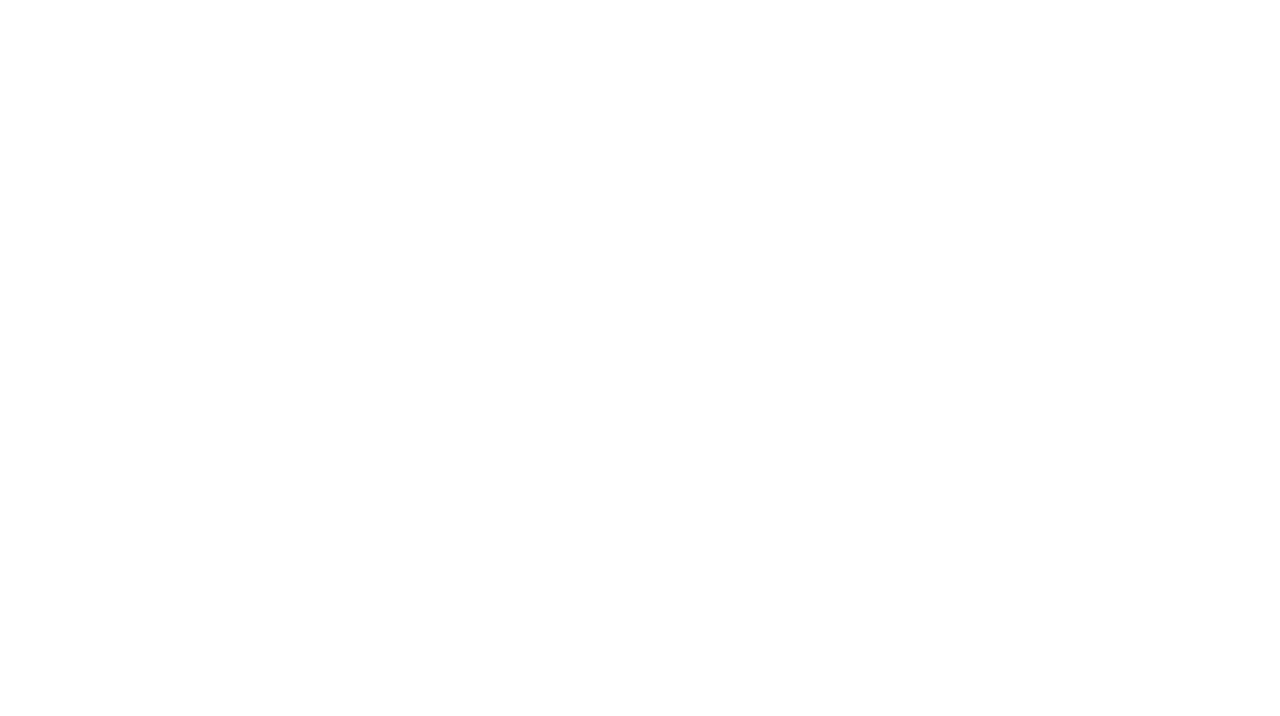
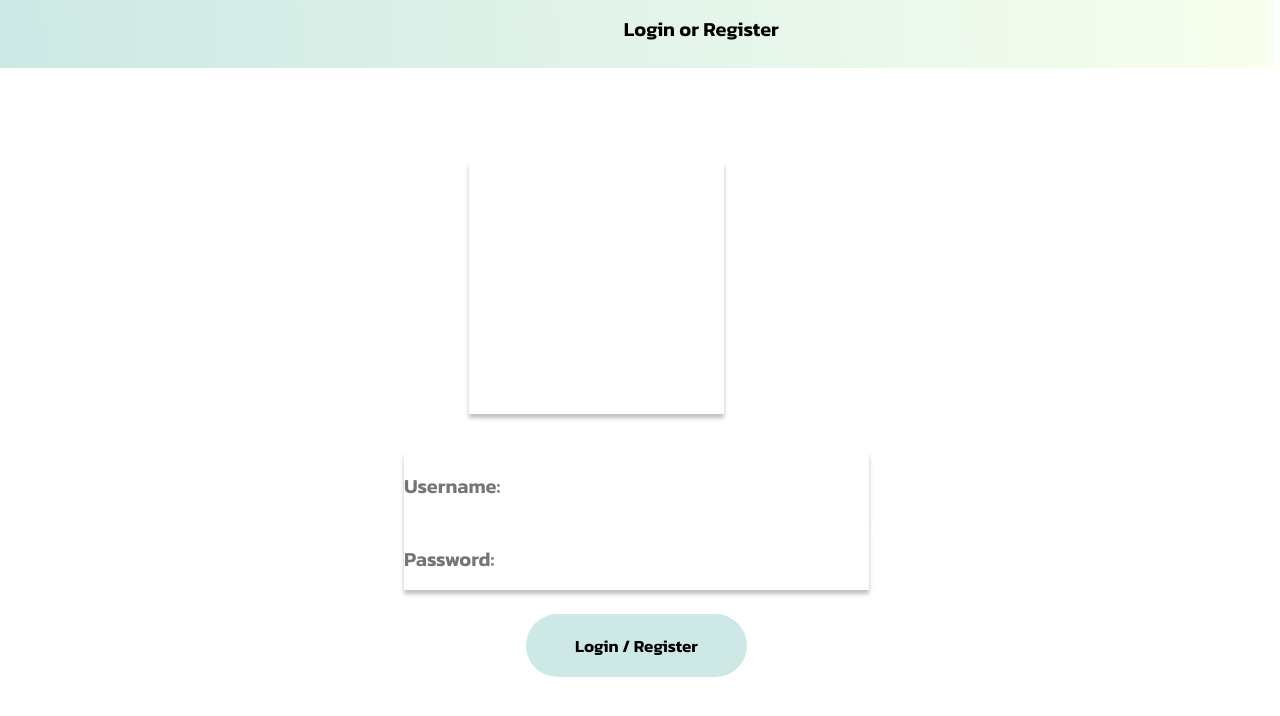
Before and after one commit to UofT-UTSC-CS-sandbox/final-term-project-splitease, a React (Vite) app in the folder frontend/: page /login in a window 1280 px wide. Before the commit this address had no page. Shown: the top 716 px of the page. Built offline with nearby package versions, Linux system fonts and the light colour scheme.

Commit message:
Finished Login & Remain Login Feat

```diff
--- a/frontend/src/App.jsx
+++ b/frontend/src/App.jsx
@@ -4,6 +4,7 @@ import {
   Route,
   useNavigationType,
   useLocation,
+  Router,
 } from "react-router-dom";
 import MainPage from "./pages/MainPage";
 import FunctionSelectionPage from "./pages/FunctionSelectionPage";
@@ -17,8 +18,10 @@ import axios from "axios";
 axios.defaults.baseURL = "http://localhost:3000/api";
 
 function App() {
-  localStorage.setItem("u_name", "test3");
-  localStorage.setItem("uid", "66639c533510056bb776a242");
+  // localStorage.setItem("u_name", "test3");
+  // localStorage.setItem("uid", "66639c533510056bb776a242");
+
+  // const navigate = useNavigate();
 
   return (
     <Routes>
@@ -31,8 +34,9 @@ function App() {
       <Route path="/friendsgroupspage" element={<FriendsGroupsPage />} />
       <Route path="/settingslogoutpage" element={<SettingsLogoutPage />} />
       <Route path="/profileeditorpage" element={<ProfileEditorPage />} />
-      <Route path="/loginpage" element={<LoginPage />} />
+      <Route path="/login" element={<LoginPage />} />
     </Routes>
   );
 }
+
 export default App;
--- a/frontend/src/components/FrameComponent3.jsx
+++ /dev/null
@@ -1,34 +0,0 @@
-import { useCallback } from "react";
-import PropTypes from "prop-types";
-import "./FrameComponent3.css";
-
-const FrameComponent = ({ className = "" }) => {
-  const onButtonBackgroundClick = useCallback(() => {
-    // Please sync "MainPage_Added_Transaction" to the project
-  }, []);
-
-  return (
-    <div className={`username-field-parent ${className}`}>
-      <input className="username-field" placeholder="Username:" type="text" />
-      <input className="password-field" placeholder="Password:" type="text" />
-      <div className="sign-up-wrapper">
-        <div className="sign-up">Sign up</div>
-      </div>
-      <div className="login-button-wrapper-wrapper">
-        <div className="login-button-wrapper">
-          <div
-            className="button-background"
-            onClick={onButtonBackgroundClick}
-          />
-          <b className="login1">Login</b>
-        </div>
-      </div>
-    </div>
-  );
-};
-
-FrameComponent.propTypes = {
-  className: PropTypes.string,
-};
-
-export default FrameComponent;
--- a/frontend/src/components/FrameComponent3.css
+++ b/frontend/src/components/LoginComponent.css
@@ -38,56 +38,47 @@
   padding: 0 0 0.187rem;
 }
 .button-background {
-  position: absolute;
-  height: 100%;
-  top: 0;
-  bottom: 0;
-  left: 0;
+  display: flex;
+  align-items: center;
+  justify-content: center;
   border-radius: 45px;
   background-color: #cde8e5;
-  width: 10.438rem;
   cursor: pointer;
+  padding: 15%;
+  text-align: center;
+  width: 150%;
+  white-space: nowrap;
+  font-weight: 600;
 }
-.login1 {
-  position: absolute;
-  top: 0.625rem;
-  left: 3.5rem;
-  font-weight: 600;
-  display: inline-block;
-  width: 8.625rem;
-  height: 1.875rem;
-  z-index: 1;
+.login-button-wrapper-wrapper {
+  /* Place at center of screen */
+  display: flex;
+  justify-content: center;
 }
 .login-button-wrapper {
-  height: 3.5rem;
-  width: 12.125rem;
-  position: relative;
-}
-.login-button-wrapper-wrapper {
-  width: 29.75rem;
+  /* Place at center of screen */
   display: flex;
-  flex-direction: row;
-  align-items: flex-start;
+  flex-direction: column;
+  align-items: center;
   justify-content: center;
-  padding: 0 1.25rem;
-  box-sizing: border-box;
-  max-width: 100%;
-  font-size: 1.25rem;
+  height: 100%;
+  padding: 5%;
+  margin: 5%;
 }
 .username-field-parent {
   align-self: stretch;
   display: flex;
   flex-direction: column;
-  align-items: flex-start;
-  justify-content: flex-start;
+  align-items: center;
+  justify-content: center;
   max-width: 100%;
-  text-align: left;
+  text-align: center;
   font-size: 1.063rem;
   color: #000;
   font-family: Kanit;
 }
 @media screen and (max-width: 450px) {
-  .login1 {
+  .login {
     font-size: 1rem;
   }
 }
--- /dev/null
+++ b/frontend/src/components/LoginComponent.jsx
@@ -0,0 +1,87 @@
+import PropTypes from "prop-types";
+import { useCallback, useEffect } from "react";
+import "./LoginComponent.css";
+import axios from "axios";
+
+const LoginForm = ({ className = "" }) => {
+  const onButtonBackgroundClick = useCallback(() => {
+    // Check if the user exists
+    const username = document.querySelector(".username-field").value;
+    const password = document.querySelector(".password-field").value;
+
+    if (!username || !password) {
+      alert("Please enter a username and password");
+      return;
+    }
+
+    // Send to login
+    axios
+      .post("user/login", {
+        name: username,
+        password: password,
+      })
+      .then((response) => {
+        console.info("response", response);
+        if (response.status === 200) {
+          localStorage.setItem("u_name", username);
+          localStorage.setItem("uid", response.data.user_id);
+          window.location.href = "/";
+        } else {
+          console.error("response", response);
+        }
+      })
+      .catch((error) => {
+        console.error("error", error);
+        const response = error.response;
+        if (response.status === 404) {
+          // User not found, register
+          axios
+            .post("user/register", {
+              name: username,
+              password: password,
+            })
+            .then((response) => {
+              console.info("response", response);
+              if (response.status === 200) {
+                // Register successful
+                localStorage.setItem("u_name", username);
+                localStorage.setItem("uid", response.data.user_id);
+                window.location.href = "/";
+              } else {
+                console.error("response", response);
+              }
+            })
+            .catch((error) => {
+              alert(error.response.data.error);
+              console.error("error", error);
+            });
+        } else if (response.status === 401) {
+          alert("Wrong password");
+          alert(error.response.data.error);
+        }
+      });
+  }, []);
+
+  return (
+    <div className={`username-field-parent ${className}`}>
+      <input className="username-field" placeholder="Username:" type="text" />
+      <input className="password-field" placeholder="Password:" type="text" />
+      {/* <div className="sign-up-wrapper">
+        <div className="sign-up">Sign up</div>
+      </div> */}
+      <div className="login-button-wrapper-wrapper">
+        <div className="login-button-wrapper">
+          <div className="button-background" onClick={onButtonBackgroundClick}>
+            Login / Register
+          </div>
+        </div>
+      </div>
+    </div>
+  );
+};
+
+LoginForm.propTypes = {
+  className: PropTypes.string,
+};
+
+export default LoginForm;
--- a/frontend/src/pages/LoginPage.jsx
+++ b/frontend/src/pages/LoginPage.jsx
@@ -1,26 +1,35 @@
-import FrameComponent from "../components/FrameComponent3";
+import { useEffect } from "react";
+import { useNavigate } from "react-router-dom";
+import LoginForm from "../components/LoginComponent";
 import "./LoginPage.css";
-import { useNavigate } from "react-router-dom";
 
-const MacBookPro14 = () => {
+const LoginPage = () => {
   const navigate = useNavigate();
+
+  // Check if the user is logged in
+  // If the user is logged in, navigate to the dashboard
+  useEffect(() => {
+    if (localStorage.getItem("uid")) {
+      navigate("/");
+    }
+  }, [navigate]);
 
   return (
     <div className="LoginPage-1">
       <header className="rectangle-container">
         <div className="frame-child2" />
-        <a className="login">Login</a>
+        <a className="login">Login or Register</a>
       </header>
       <section className="LoginPage-1-inner">
         <div className="frame-parent1">
           <div className="rectangle-wrapper">
             <div className="frame-child3" />
           </div>
-          <FrameComponent />
+          <LoginForm />
         </div>
       </section>
     </div>
   );
 };
 
-export default MacBookPro14;
+export default LoginPage;
--- a/frontend/src/pages/MainPage.jsx
+++ b/frontend/src/pages/MainPage.jsx
@@ -1,4 +1,4 @@
-import { useCallback } from "react";
+import { useCallback, useEffect } from "react";
 import FrameComponent2 from "../components/FrameComponent2";
 import MayTransactionDetails1 from "../components/MayTransactionDetails1";
 import MayTransactionDetails from "../components/MayTransactionDetails";
@@ -8,17 +8,30 @@ import styles from "./MainPage.module.css";
 import { useNavigate } from "react-router-dom";
 
 const TransactionDetails = (props) => {
-  return(
+  return (
     <>
       <div className={styles.balancetable}>
-      <h3>Date:{props.date} amount:{props.amount}</h3>
-      <h3>paid by:{props.paidBy} for:{props.for}</h3>
+        <h3>
+          Date:{props.date} amount:{props.amount}
+        </h3>
+        <h3>
+          paid by:{props.paidBy} for:{props.for}
+        </h3>
       </div>
     </>
-  )
-}
+  );
+};
 const MainPage = () => {
   const navigate = useNavigate();
+
+  // Check if the user is logged in
+  // If the user is not logged in, navigate to the login page
+  useEffect(() => {
+    if (!localStorage.getItem("uid")) {
+      navigate("/login");
+    }
+  }, []);
+
   const onLastWeekTextClick = useCallback(() => {
     // Please sync "SpecifiedTransactionsPage" to the project
   }, []);
@@ -33,7 +46,7 @@ const MainPage = () => {
 
   const onSettingsIconClick = useCallback(() => {
     navigate("/settingslogoutpage");
-  },[navigate]);
+  }, [navigate]);
 
   return (
     <div className={styles.mainpage}>
@@ -61,9 +74,14 @@ const MainPage = () => {
             <b className={styles.recentActions}>Recent actions</b>
           </div>
         </div>
-        </div>
-      <TransactionDetails date="2021-05-01" amount="20.00" paidBy="you" for="Andrew"/>
-      <TransactionDetails date="date" amount="111" paidBy="payer" for="payee"/>
+      </div>
+      <TransactionDetails
+        date="2021-05-01"
+        amount="20.00"
+        paidBy="you"
+        for="Andrew"
+      />
+      <TransactionDetails date="date" amount="111" paidBy="payer" for="payee" />
     </div>
   );
 };
```
Also changed, not shown: 2 other files (tests, documents, lock files or other folders).
